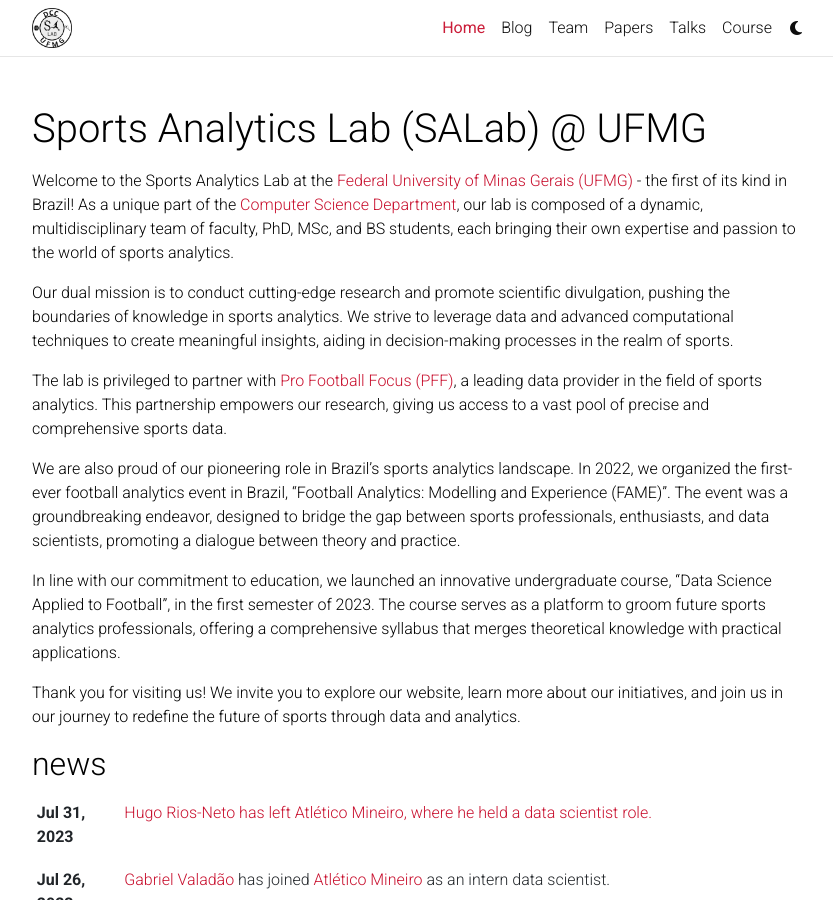
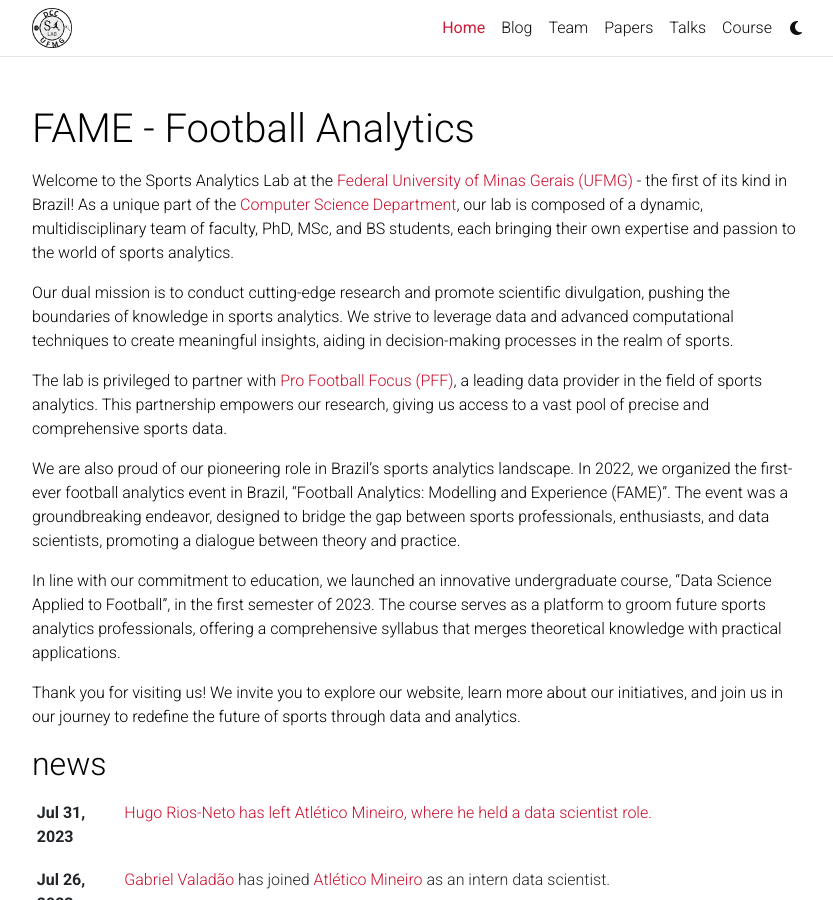
Before and after one commit to SALabUFMG/FAME, a Jekyll site: the page built from _pages/about.md, in a window 1280 px wide and 900 px high. Shown: the whole window, without its empty margins (223-1056 px from the left). Built offline with Jekyll 4.4.1, drawn with Linux system fonts in a browser that asks for light colours; comment, search, counter and statistics services are not loaded; a style sheet for code colours, icons or effects is not loaded.

Commit message:
first commit

```diff
--- a/_config.yml
+++ b/_config.yml
@@ -2,13 +2,13 @@
 # Site settings
 # -----------------------------------------------------------------------------
 
-title: Sports Analytics Lab (SALab) @ UFMG # the website title (if blank, full name will be used instead)
+title: FAME - Football Analytics # the website title (if blank, full name will be used instead)
 first_name:
 middle_name:
 last_name: SALab
 email: salab.dcc.ufmg@gmail.com
 description: > # the ">" symbol means to ignore newlines until "footer_text:"
-  The Sports Analytics Lab at the Federal University of Minas Gerais (UFMG) - the first of its kind in Brazil!
+  More information coming soon!
 footer_text: >
 keywords:  # add your own keywords or leave empty
 
@@ -16,7 +16,7 @@ lang: en # the language of your site (for example: en, fr, cn, ru, etc.)
 icon: salab-logo.jpg # the emoji used as the favicon (alternatively, provide image name in /assets/img/) ⚽️
 
 url: https://SALabUFMG.github.io # the base hostname & protocol for your site
-baseurl:  # the subpath of your site, e.g. /blog/
+baseurl: /FAME # the subpath of your site, e.g. /blog/
 last_updated: true # set to true if you want to display last updated in the footer
 impressum_path:  # set to path to include impressum link in the footer, use the same path as permalink in a page, helps to conform with EU GDPR
 
@@ -118,7 +118,7 @@ bing_site_verification:  # out your bing-site-verification ID (Bing Webmaster)
 # Blog
 # -----------------------------------------------------------------------------
 
-blog_name: SALab's Blog # blog_name will be displayed in your blog page
+blog_name: FAME Blog # blog_name will be displayed in your blog page
 blog_nav_title: Blog # your blog must have a title for it to be displayed in the nav bar
 blog_description: # blog_description will be displayed in your blog page
 permalink: /blog/:year/:title/
@@ -168,9 +168,6 @@ collections:
       layout: post
     output: true
     permalink: /news/:path/
-  course:
-    output: true
-    permalink: /dsaf/:path/
   team:
     output: true
     permalink: /team/:path/
```
